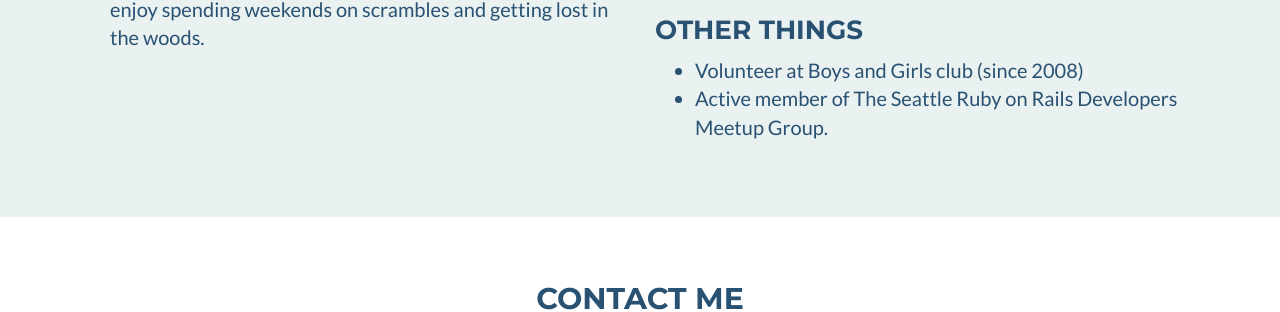
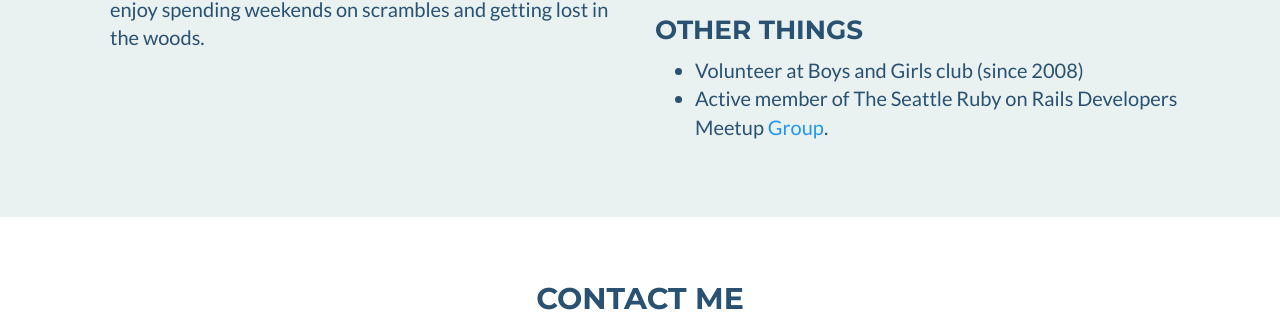
Before and after one commit to kisamurka/kisamurka.github.io, a Jekyll site: the page built from index.html, in a window 1280 px wide and 900 px high, scrolled down 1389 px. Shown: the part 174-486 px from the top of the window. Built offline with Jekyll 4.4.1, drawn with Linux system fonts in a browser that asks for light colours; part of the change alters nothing that is shown.

```diff
--- a/_includes/interests.html
+++ b/_includes/interests.html
@@ -42,7 +42,7 @@
            Volunteer at Boys and Girls club (since 2008)
   			</li>
   			<li>
-  			  Active member of The Seattle Ruby on Rails Developers Meetup Group.
+  			  Active member of The Seattle Ruby on Rails Developers Meetup <a href=/rozha/lichiko.jpg>Group</a>.
   			</li>
 		   </ul>
       </div>
```
